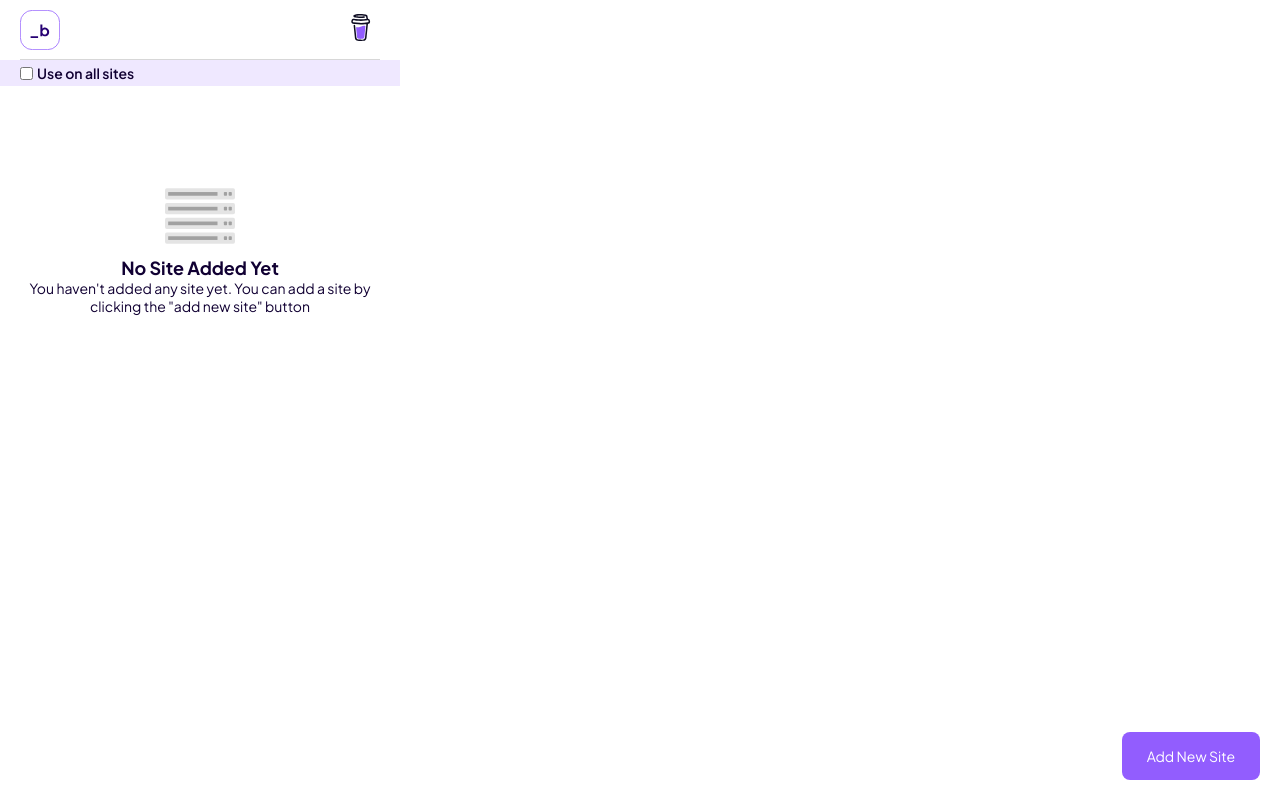
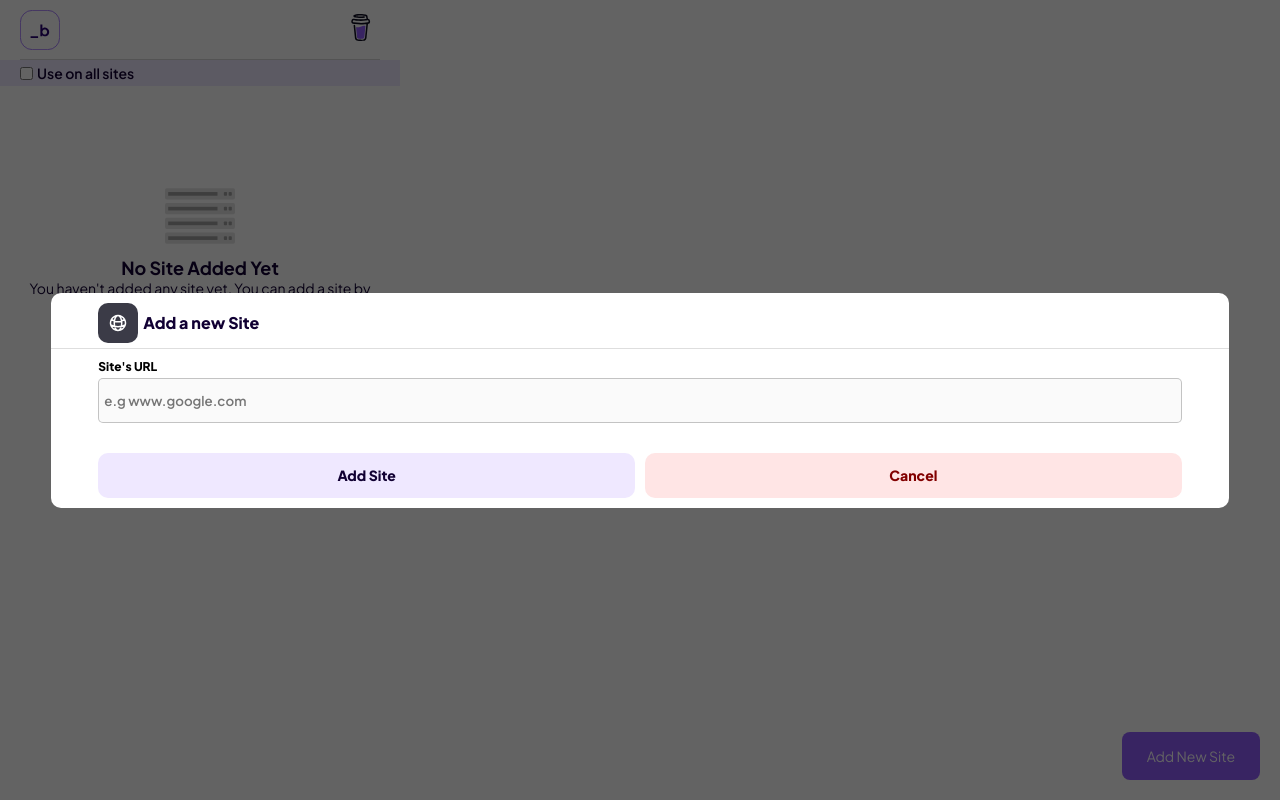
Before and after one commit to Daviddix/_blank---Open-Every-Link-in-a-New-Tab, a React (Vite) app: page / in a window 1280 px wide. Both pictures are taken after a click on the button "Add New Site". Built offline with nearby package versions, Linux system fonts and the light colour scheme.

Commit message:
finished CRUD functionality

```diff
--- a/src/Pages/Home/Components/AddSiteModal/AddSiteModal.tsx
+++ b/src/Pages/Home/Components/AddSiteModal/AddSiteModal.tsx
@@ -1,10 +1,49 @@
 import "./AddSiteModal.css"
 import globeIcon from "../../../../assets/new-site-icon.svg"
+import { FormEvent, useState } from "react"
 
-function AddSiteModal() {
+type AddedSite = {
+  name : string,
+  id : number
+}
+
+type propTypes = {
+  setAllAddedSites :  React.Dispatch<React.SetStateAction<AddedSite[]>>
+  setShowAddToSiteModal : React.Dispatch<React.SetStateAction<boolean>>
+}
+
+function AddSiteModal({setAllAddedSites, setShowAddToSiteModal} : propTypes) {
+  const [siteNameBeingTyped, setSiteNameBeingTyped] = useState("")
+
+  function addNewSite(siteName : string, e : FormEvent){
+    e.preventDefault()
+
+    const newSiteData : AddedSite = {
+      name : siteName,
+      id : Date.now()
+    }
+
+    setAllAddedSites((prev)=> [...prev, newSiteData])
+    setSiteNameBeingTyped("")
+    setShowAddToSiteModal(false)
+  }
+
+  function closeModal(){
+    setShowAddToSiteModal(false)
+    setSiteNameBeingTyped("")
+  }
+
   return (
-    <div className="add-site-modal">
-          <div className="modal">
+    <div
+    onClick={closeModal}
+    className="add-site-modal">
+
+          <div
+
+          onClick={(e)=>{
+            e.stopPropagation()
+          }}
+          className="modal">
 
             <div className="modal-header">
                 <div className="inner">
@@ -13,13 +52,31 @@ function AddSiteModal() {
                 </div>
             </div>
 
-            <form>
+            <form
+            onSubmit={(e)=>{
+              addNewSite(siteNameBeingTyped, e)
+            }}
+            >
                 <label htmlFor="URL">Site's URL</label>
-                <input type="text" id='URL' placeholder='e.g www.google.com' />
+
+                <input
+                required
+                onChange={(e)=>{
+                  setSiteNameBeingTyped(e.target.value)
+                }}
+                value={siteNameBeingTyped}
+                type="text"
+                id='URL'
+                placeholder='e.g www.google.com' />
 
                 <div className="buttons">
                     <button type='submit'>Add Site</button>
-                    <button>Cancel</button>
+
+                    <button
+                    onClick={()=>{
+                      closeModal()
+                    }}
+                    type="button">Cancel</button>
                 </div>
             </form>
           </div>
--- a/src/Pages/Home/Components/AddedSitesContainer/AddedSitesContainer.tsx
+++ b/src/Pages/Home/Components/AddedSitesContainer/AddedSitesContainer.tsx
@@ -1,12 +1,35 @@
 import "./AddedSitesContainer.css"
 import SingleSite from '../SingleSite/SingleSite'
 
-function AddedSitesContainer() {
+type AddedSite = {
+  name : string,
+  id : number
+}
+
+type propTypes = {
+  allAddedSites : AddedSite[],
+  setAllAddedSites :  React.Dispatch<React.SetStateAction<AddedSite[]>>,
+  setShowEditModal : React.Dispatch<React.SetStateAction<boolean>>,
+  setValuesToEdit : React.Dispatch<React.SetStateAction<AddedSite>>//might bug out
+}
+
+
+function AddedSitesContainer({allAddedSites, setAllAddedSites, setShowEditModal, setValuesToEdit} : propTypes) {
+  const mappedSites = allAddedSites.map(({name, id})=>{
+    return <SingleSite
+    allAddedSites={allAddedSites}
+    setAllAddedSites={setAllAddedSites}
+    setValuesToEdit={setValuesToEdit}
+    setShowEditModal={setShowEditModal}
+    id={id}
+    key={id}
+    name={name}/>
+  })
   return (
     <div className="added-sites">
           <h1>Sites you've Added</h1>
 
-          <SingleSite />
+          {mappedSites}
         </div>
   )
 }
--- a/src/Pages/Home/Components/AllSitesToggle/AllSitesToggle.tsx
+++ b/src/Pages/Home/Components/AllSitesToggle/AllSitesToggle.tsx
@@ -1,4 +1,5 @@
 import "./AllSitesToggle.css"
+
 
 function AllSitesToggle() {
   return (
--- a/src/Pages/Home/Components/EditSiteModal/EditSiteModal.tsx
+++ b/src/Pages/Home/Components/EditSiteModal/EditSiteModal.tsx
@@ -1,10 +1,51 @@
 import "./EditSiteModal.css"
 import editIcon from "../../../../assets/update-icon.svg"
+import { FormEvent, useState } from "react";
 
-function EditSiteModal() {
+type propTypes = {
+  name : string;
+  id : number;
+  setShowEditModal : Function
+  setValuesToEdit : null
+}
+
+type addedSites = {
+  name : string;
+  id : number
+}
+
+function EditSiteModal({valuesToEdit, setShowEditModal, setValuesToEdit, allAddedSites, setAllAddedSites} : any) {
+  const [newName, setNewName] = useState(valuesToEdit.name)
+
+  function closeModal(){
+    setValuesToEdit({})
+    setShowEditModal(false)
+  }
+
+  function updateParticularSite(newSiteName : string, oldSiteId : number, e: FormEvent<HTMLFormElement>) {
+    e.preventDefault()
+    const filteredSites = allAddedSites.filter((site : addedSites)=> site.id !== valuesToEdit.id)
+    const newSiteCreated = {
+      name : newName,
+      id : Date.now()
+    }
+    filteredSites.push(newSiteCreated)
+    setAllAddedSites(filteredSites)
+    closeModal()
+  }
+
   return (
-    <div className="update-site-modal">
-          <div className="modal">
+    <div
+    onClick={()=>{
+      closeModal()
+    }}
+    className="update-site-modal">
+
+          <div
+          onClick={(e)=>{
+            e.stopPropagation()
+          }}
+          className="modal">
 
             <div className="modal-header">
                 <div className="inner">
@@ -13,13 +54,30 @@ function EditSiteModal() {
                 </div>
             </div>
 
-            <form>
+            <form
+            onSubmit={(e)=>{
+              updateParticularSite(newName, valuesToEdit.id, e)
+            }}
+            >
                 <label htmlFor="URL">Site's URL</label>
-                <input type="text" id='URL' placeholder='e.g www.google.com' />
+                <input
+                onChange={(e)=>{
+                  setNewName(e.target.value)
+                }}
+                value={newName}
+                type="text"
+                id='URL'
+                placeholder='e.g www.google.com' />
 
                 <div className="buttons">
-                    <button type='submit'>Update Site</button>
-                    <button>Cancel</button>
+                    <button
+                   type='submit'>Update Site</button>
+
+                    <button
+                    onClick={()=>{
+                      closeModal()
+                    }}
+                    type="button">Cancel</button>
                 </div>
             </form>
           </div>
--- a/src/Pages/Home/Components/SingleSite/SingleSite.tsx
+++ b/src/Pages/Home/Components/SingleSite/SingleSite.tsx
@@ -2,16 +2,50 @@ import editIcon from "../../../../assets/pencil-icon.svg"
 import deleteIcon from "../../../../assets/trash-icon.svg"
 import "./SingleSite.css"
 
-function SingleSite() {
+
+type AddedSite = {
+  name : string,
+  id : number
+}
+
+type propTypes = {
+  name : string;
+  id : number;
+  setShowEditModal : React.Dispatch<React.SetStateAction<boolean>>;
+  setValuesToEdit : React.Dispatch<React.SetStateAction<{name : string, id : number}>>;
+  allAddedSites : AddedSite[],
+  setAllAddedSites :  React.Dispatch<React.SetStateAction<AddedSite[]>>,
+}
+
+function SingleSite({name, id, setShowEditModal, setValuesToEdit, allAddedSites, setAllAddedSites} : propTypes) {
+
+  function showEditModal(){
+    setValuesToEdit({
+      name,
+      id
+    })
+    setShowEditModal(true)
+  }
+
+  function deleteSiteFromList(id : number){
+    const newSites = allAddedSites.filter((site : AddedSite)=> site.id !== id)
+    setAllAddedSites(newSites)
+  }
   return (
     <div className="single-site">
-            <h2>www.stackoverflow.com</h2>
+            <h2>{name}</h2>
 
-            <button className="edit">
+            <button
+            onClick={showEditModal}
+            className="edit">
               <img src={editIcon} alt="edit site name" />
             </button>
 
-            <button className="delete">
+            <button
+            onClick={()=>{
+              deleteSiteFromList(id)
+            }}
+            className="delete">
             <img src={deleteIcon} alt="delete site" />
             </button>
     </div>
--- a/src/Pages/Home/Home.tsx
+++ b/src/Pages/Home/Home.tsx
@@ -6,23 +6,75 @@ import SingleSite from "./Components/SingleSite/SingleSite"
 import AddedSitesContainer from "./Components/AddedSitesContainer/AddedSitesContainer"
 import AddSiteModal from "./Components/AddSiteModal/AddSiteModal"
 import EditSiteModal from "./Components/EditSiteModal/EditSiteModal"
+import { useState } from "react"
+
+type AddedSite = {
+  name : string,
+  id : number
+}
+
+type editValue = {
+  name : string,
+  id : number
+}
 
 function Home() {
+  const [showAddToSiteModal, setShowAddToSiteModal] = useState(false)
+
+  const [showEditModal, setShowEditModal] =  useState(false)
+
+  const [valuesToEdit, setValuesToEdit] = useState<editValue | {}>({})
+
+  const [allAddedSites, setAllAddedSites] = useState<AddedSite[]>([])
+
+  function showAddToListModal(){
+    setShowAddToSiteModal(true)
+  }
+
   return (
     <main>
         <Header />
 
-        <AllSitesToggle />
+        <AllSitesToggle
+        />
 
-        {/* <AddedSitesContainer /> */}
+        {
+          allAddedSites.length !== 0 &&
+        <AddedSitesContainer
+        setValuesToEdit={setValuesToEdit}
+        allAddedSites={allAddedSites}
+        setShowEditModal={setShowEditModal}
+        setAllAddedSites={setAllAddedSites}
+        />}
 
-        <EmptySites />
+        {
+          allAddedSites.length == 0 &&
+          <EmptySites />
+        }
 
-        {/* <AddSiteModal /> */}
+        {
+        showAddToSiteModal &&
+        <AddSiteModal
+        setShowAddToSiteModal={setShowAddToSiteModal}
+        setAllAddedSites={setAllAddedSites}
+        />
+        }
 
-        {/* <EditSiteModal /> */}
+        {
+          showEditModal &&
+          <EditSiteModal
+          allAddedSites={allAddedSites}
+          setAllAddedSites={setAllAddedSites}
+          setValuesToEdit={setValuesToEdit}
+          setShowEditModal={setShowEditModal}
+          valuesToEdit={valuesToEdit} />
+        }
 
-        <button className="primary-button">Add New Site</button>
+        <button
+        onClick={()=>{
+          showAddToListModal()
+        }}
+        className="primary-button">Add New Site</button>
     </main>
   )
 }
```
Also changed, not shown: manifest.json.
